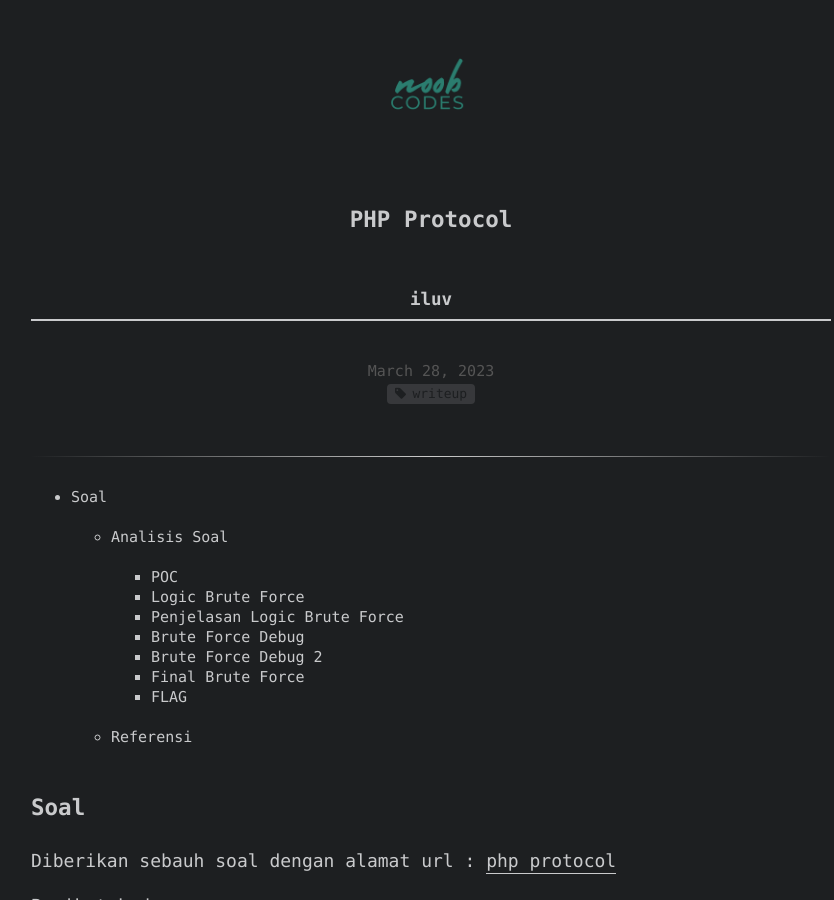
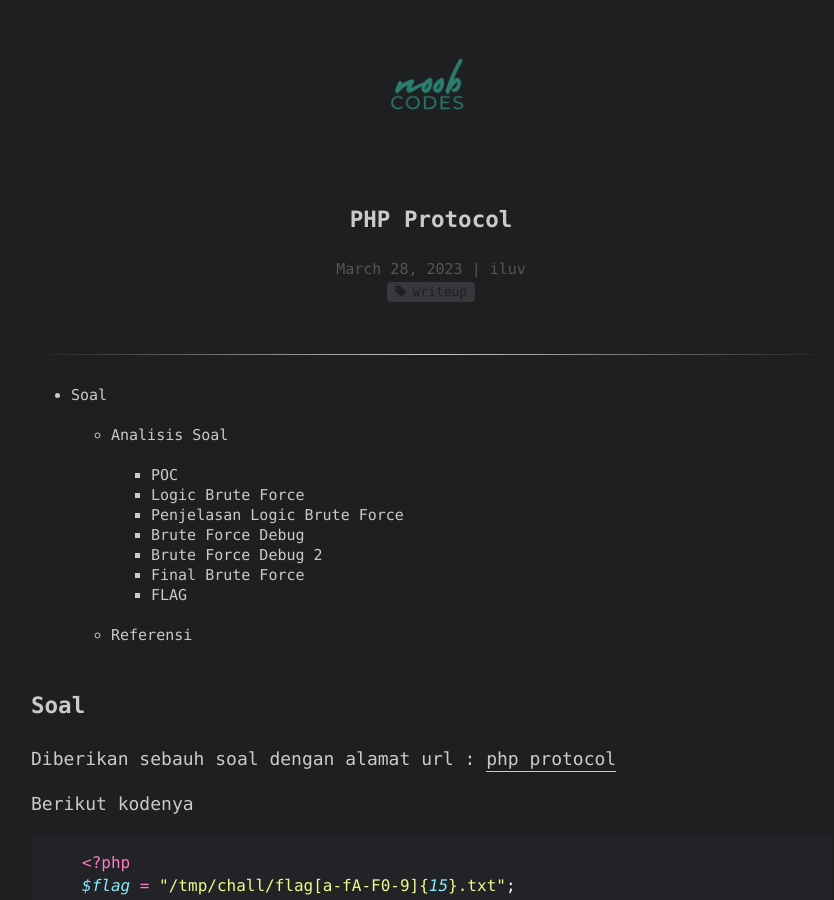
Before and after one commit to syukirman-amir/blog.noob.codes, a Jekyll site: the page built from _posts/2023-03-28-php-protocol.md, in a window 1280 px wide and 900 px high. Shown: the whole window, without its empty margins (209-1043 px from the left). Built offline with Jekyll 4.4.1, drawn with Linux system fonts in a browser that asks for light colours; comment, search, counter and statistics services are not loaded.

Commit message:
Update post.html

```diff
--- a/_layouts/post.html
+++ b/_layouts/post.html
@@ -6,8 +6,7 @@ layout: default
 
 	<div class="center">
 		<h1>{{ page.title }}</h1>
-		<h3>{{ page.author }}</h3>
-		<time>{{ page.date | date: '%B %-d, %Y' }}</time>
+		<time>{{ page.date | date: '%B %-d, %Y' }} | {{ page.author }}</time>
 	</div>
 
 	<section>
```
